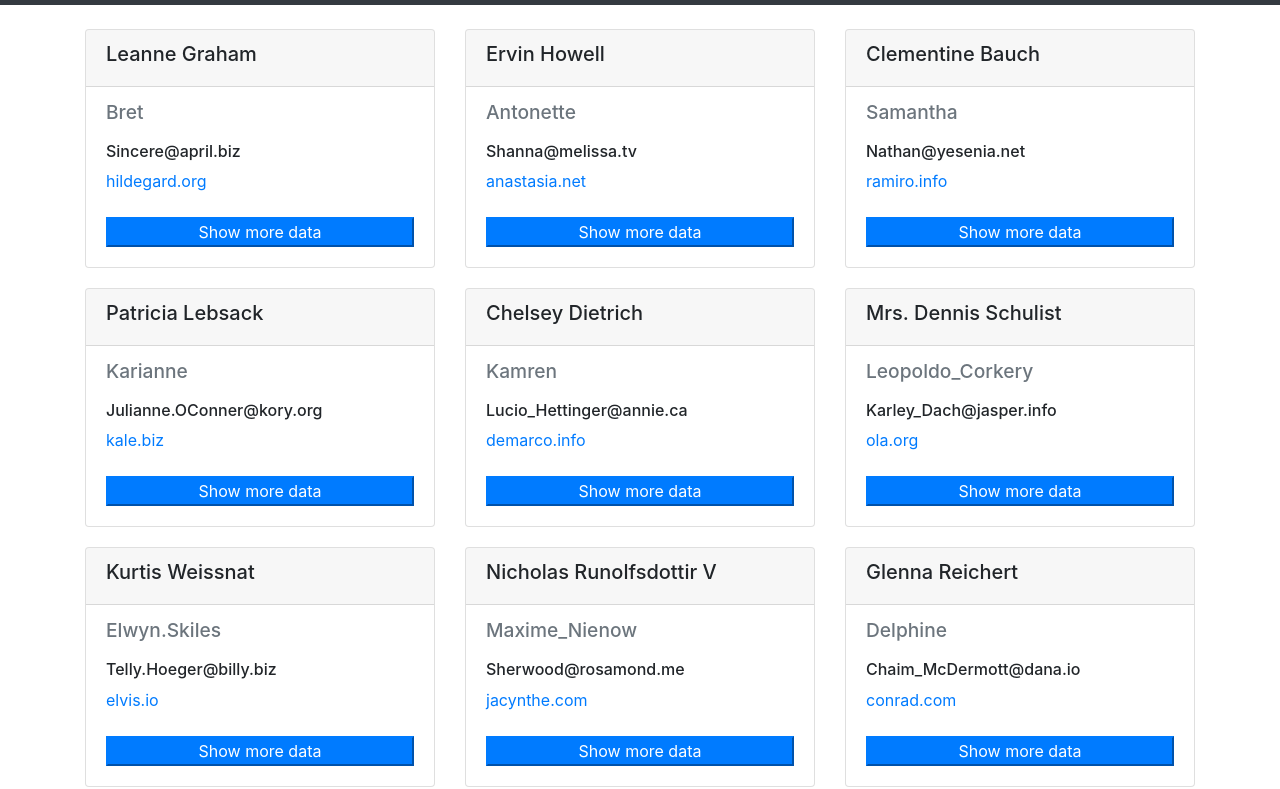
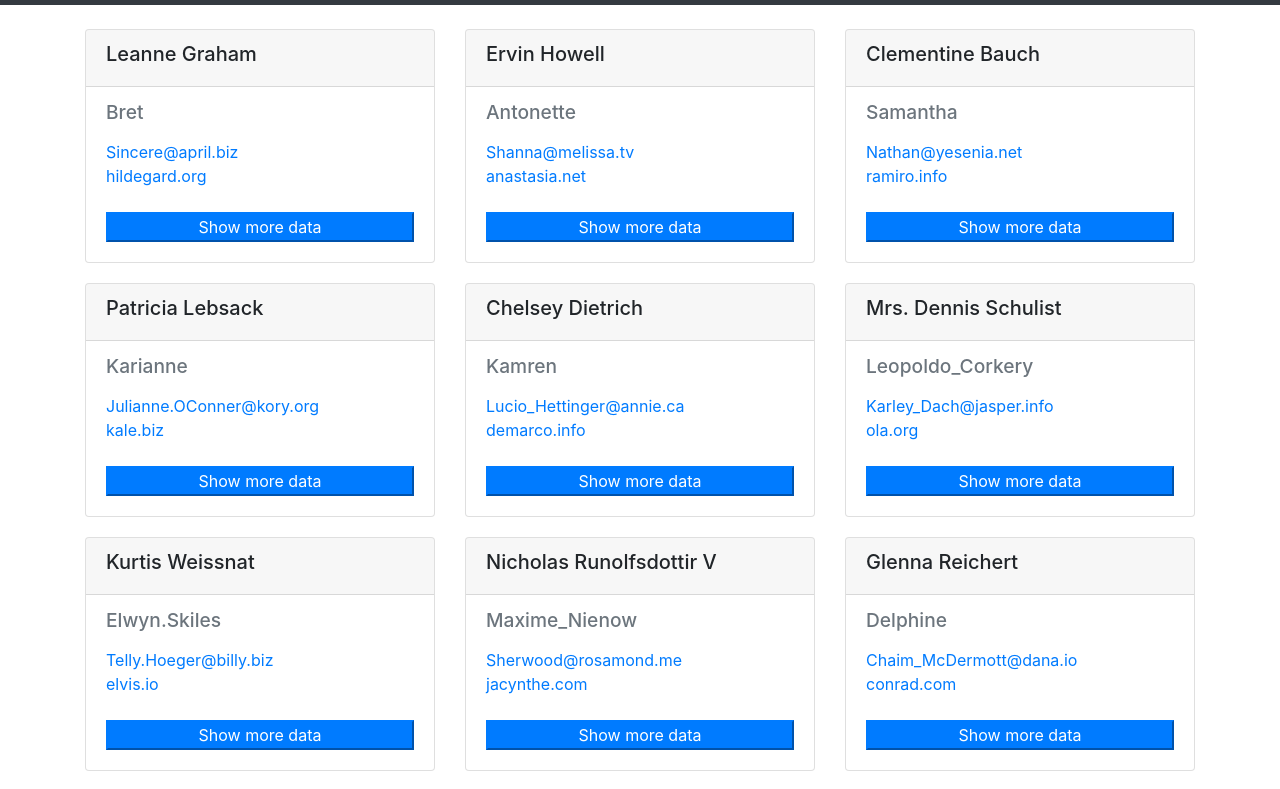
Before and after one commit to fisnikcanaj1/users-list, a plain HTML site: page index.html in a window 1280 px wide. Shown: the part 51-840 px from the top of the page. Drawn offline with nearby package versions, Linux system fonts and the light colour scheme.

Commit message:
Added function mailto to email

```diff
--- a/css/style.css
+++ b/css/style.css
@@ -7,11 +7,14 @@
     cursor: pointer;
 }
 
-.username {
-    padding-bottom: 1rem;
+.username
+ {
+    padding-bottom: 0.5rem;
     font-size: 1.2rem;
 }
-
+.email {
+    margin-bottom: 1.4rem;
+}
 /* ===== Spinner ====== */
 
 .spinner {
--- a/js/script.js
+++ b/js/script.js
@@ -255,7 +255,7 @@ function runData(users) {
                                             <div class='card-header font-weight-bold '><h5>${val.name}</h5></div>
                                             <div class='card-body'>
                                                 <h6 class="card-subtitle mb-2 text-muted username"> ${val.username} </h6>
-                                                <h6 class="card-subtitle mb-2"> ${val.email} </h6>
+                                                <a class="email" href='mailto:${val.email}'> ${val.email} </a></br>
                                                 <a href=" ${val.website} "> ${val.website} </a><br/><br/>
                                                 <a data-toggle='modal' data-target='#myModal' class='modal-item' data-id="${val.id}"><button class='btn-block btn-primary modal-item'>Show more data</button></a>
                                             </div>
```
